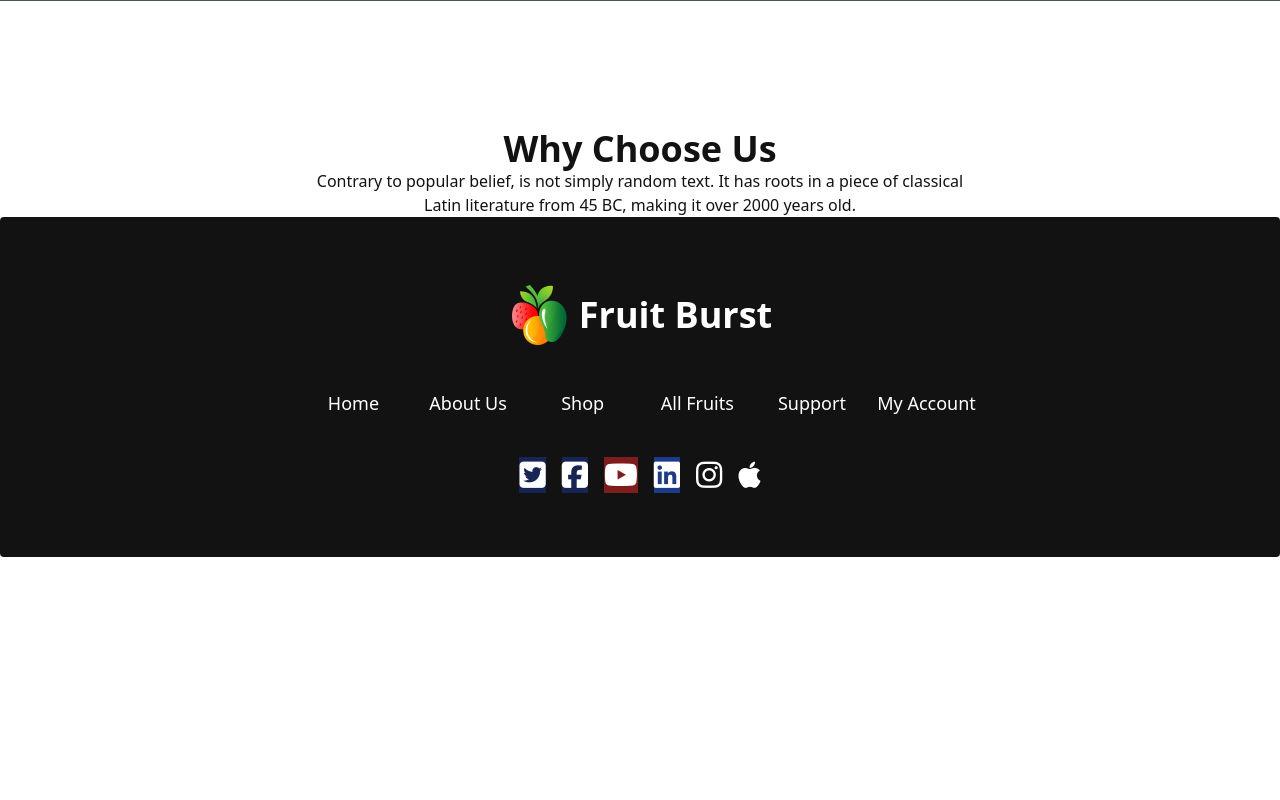
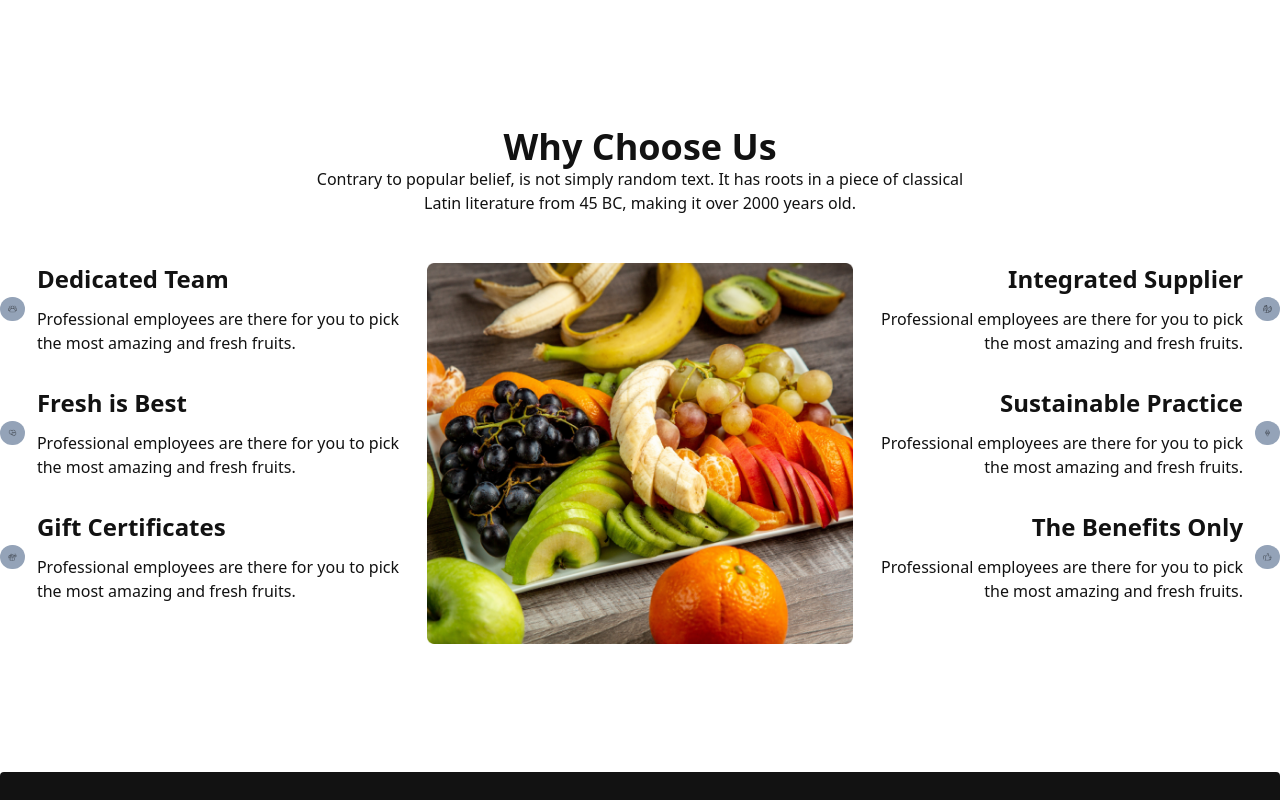
Before and after one commit to SAJIB6260/A3-Fruit-Brust, a plain HTML site: page index.html in a window 1280 px wide. Shown: the part 2420-3220 px from the top of the page. Before the commit the page ends 2977 px from the top, so only its background shows below. Drawn offline with nearby package versions, Linux system fonts and the light colour scheme; grey boxes are pictures that could not be loaded.

Commit message:
why choose us section done and footer response

```diff
--- a/index.html
+++ b/index.html
@@ -177,9 +177,10 @@
     <!-- deals of the day -->
     <section class="flex lg:justify-between flex-col space-y-8 lg:flex-row mt-20 lg:mt-36 ">
       <div class="lg:w-1/2 space-y-5">
-        <h3 class="text-5xl font-extrabold">Deal of the day</h3>
-        <p class="text-[#121212]">Contrary to popular belief, is not simply random text. It has roots in a piece of classical Latin literature from 45 BC, making it over 2000 years old.</p>
+        <h3 class="text-5xl font-extrabold text-center lg:text-left">Deal of the day</h3>
+        <p class="text-[#121212] text-center lg:text-left">Contrary to popular belief, is not simply random text. It has roots in a piece of classical Latin literature from 45 BC, making it over 2000 years old.</p>
       </div>
+       <div class="justify-center">
         <div class="grid grid-flow-col gap-5 text-center auto-cols-max">
           <div class="flex flex-col">
             <span class="countdown font-mono text-5xl">
@@ -206,13 +207,14 @@
             sec
           </div>
       </div>
+       </div>
     </section>
 
     <!-- fruit chart box -->
     <section>
       <!-- chart-1 -->
       <div class="grid grid-cols-1 md:grid-cols-2 lg:grid-cols-4 gap-6 mt-12">
-      <div class="card items-center bg-[#FFFFFF] border border-[#121212] rounded-lg">
+      <div class="card items-center bg-[#FFFFFF] shadow-md rounded-xl">
         <figure class="px-10 pt-10">
           <img src="images/fruit6.png" alt="Apples" class="rounded-xl" />
         </figure>
@@ -272,7 +274,7 @@
       </div>
       <!-- chart-2 -->
 
-      <div class="card items-center bg-[#FFFFFF] border border-[#121212] rounded-lg">
+      <div class="card items-center bg-[#FFFFFF] shadow-md rounded-xl">
         <figure class="px-10 pt-10">
           <img src="images/fruit7.png" alt="Orange" class="rounded-xl" />
         </figure>
@@ -332,7 +334,7 @@
       </div>
       <!-- chart-3 -->
 
-      <div class="card items-center bg-[#FFFFFF] border border-[#121212] rounded-lg">
+      <div class="card items-center bg-[#FFFFFF] shadow-md rounded-xl">
         <figure class="px-10 pt-10">
           <img src="images/fruit8.png" alt="Red Dragon" class="rounded-xl" />
         </figure>
@@ -390,9 +392,10 @@
           </div>
         </div>
       </div>
+
       <!-- chart-4 -->
 
-      <div class="card items-center bg-[#FFFFFF] border border-[#121212] rounded-lg">
+      <div class="card items-center bg-[#FFFFFF] shadow-md rounded-xl">
         <figure class="px-10 pt-10">
           <img src="images/fruit9.png" alt="Banana" class="rounded-xl" />
         </figure>
@@ -443,7 +446,6 @@
                     <!-- if there is a button in form, it will close the modal -->
                     <button class="bg-white border border-[#F85559] px-6 lg:px-8 py-3 lg:py-5 text-xl font-bold rounded-xl text-[#F85559]">Close</button>
                     <button class="bg-[#F85559] px-6 lg:px-8 py-3 lg:py-5 text-xl font-bold rounded-xl text-white">Buy Now</button>
-
                   </div>
                 </form>
               </dialog>
@@ -544,21 +546,96 @@
 
 
     <!-- why choose US -->
-    <section class="lg:mt-32 text-center">
+    <section class="mt-16 lg:mt-32 text-center">
       <h2 class="text-4xl font-bold text-[#121212]">Why Choose Us</h2>
-      <p class="text-[#121212]">Contrary to popular belief, is not simply random text. It has roots in a piece of classical <br> Latin literature from 45 BC, making it over 2000 years old.</p>
-      <div>
-
-      </div>
+      <p class="text-[#121212] mb-12">Contrary to popular belief, is not simply random text. It has roots in a piece of classical <br> Latin literature from 45 BC, making it over 2000 years old.</p>
+      <div class="grid grid-cols-1 lg:grid-cols-3">
+        <!-- left part -->
+        <div class="space-y-8">
+          <div class="lg:flex justify-start items-center gap-3">
+            <div class="">
+              <img src="images/group 1.png" alt="" class="p-2 rounded-full bg-slate-400">
+            </div>
+            <div class="text-left space-y-3">
+              <h4 class="text-2xl font-bold text-[#121212]">Dedicated Team</h4>
+              <p class="text-base font-medium text-[#121212]">
+                Professional employees are there for you to pick the most amazing and fresh fruits.
+              </p>
+            </div>
+          </div>
+          <div class="lg:flex justify-start items-center gap-3">
+            <div class="">
+              <img src="images/love 1.png" alt="" class="p-4 lg:p-2 rounded-full bg-slate-400">
+            </div>
+            <div class="text-left space-y-3">
+              <h4 class="text-2xl font-bold text-[#121212]">Fresh is Best</h4>
+              <p class="text-base font-medium text-[#121212]">
+                Professional employees are there for you to pick the most amazing and fresh fruits.
+              </p>
+            </div>
+          </div>
+          <div class="lg:flex justify-start items-center gap-3">
+            <div class="">
+              <img src="images/gift-box 1.png" alt="" class="p-4 lg:p-2 rounded-full bg-slate-400">
+            </div>
+            <div class="text-left space-y-3">
+              <h4 class="text-2xl font-bold text-[#121212]">Gift Certificates</h4>
+              <p class="text-base font-medium text-[#121212]">
+                Professional employees are there for you to pick the most amazing and fresh fruits.
+              </p>
+            </div>
+          </div>
+        </div>
+        <!-- middle part -->
+        <div class="object-cover">
+          <img src="images/whychoose1.png" alt="">
+        </div>
+        <!-- right part -->
+          <div class="space-y-8">
+            <div class="lg:flex flex-row lg:flex-row-reverse justify-start lg:justify-end items-center gap-3">
+              <div class="">
+                <img src="images/fruit 1.png" alt="" class="p-4 lg:p-2 rounded-full bg-slate-400">
+              </div>
+              <div class="text-left lg:text-right space-y-3">
+                <h4 class="text-2xl font-bold text-[#121212]">Integrated Supplier</h4>
+                <p class="text-base font-medium text-[#121212]">
+                  Professional employees are there for you to pick the most amazing and fresh fruits.
+                </p>
+              </div>
+            </div>
+            <div class="lg:flex flex-row lg:flex-row-reverse justify-start lg:justify-end items-center gap-3">
+              <div class="">
+                <img src="images/ice-cream 1.png" alt="" class="p-4 lg:p-2 rounded-full bg-slate-400">
+              </div>
+              <div class="text-left lg:text-right space-y-3">
+                <h4 class="text-2xl font-bold text-[#121212]">Sustainable Practice</h4>
+                <p class="text-base font-medium text-[#121212]">
+                  Professional employees are there for you to pick the most amazing and fresh fruits.
+                </p>
+              </div>
+            </div>
+            <div class="lg:flex flex-row lg:flex-row-reverse  lg:justify-end items-center gap-3">
+              <div class="">
+                <img src="images/like 1.png" alt="" class="p-4 lg:p-2 rounded-full bg-slate-400">
+              </div>
+              <div class="text-left lg:text-right space-y-3">
+                <h4 class="text-2xl font-bold text-[#121212]">The Benefits Only</h4>
+                <p class="text-base font-medium text-[#121212]">
+                  Professional employees are there for you to pick the most amazing and fresh fruits.
+                </p>
+              </div>
+            </div>
+          </div>
+        </div>
     </section>
   </main>
   <!-- footer section start here -->
-  <footer class="footer footer-center grid grid-cols-1 p-12 lg:p-16 bg-[#121212] text-base-content rounded">
-    <div class="flex  lg:justify-center gap-2">
+  <footer class="footer footer-center p-10 lg:p-16 bg-[#121212] text-base-content rounded mt-16 lg:mt-32">
+    <div class="flex lg:justify-center gap-2">
       <img src="images/logo.png" alt="" class="p-2 lg:p-1">
       <h1 class="text-2xl lg:text-4xl text-white font-bold">Fruit Burst</h1>
     </div>
-    <div class="grid grid-cols-2 lg:grid-cols-3 xl:grid-cols-6 gap-4 text-[#FFF] text-lg">
+    <div class="grid grid-cols-2 md:grid-cols-3 lg:grid-cols-6 gap-4 text-[#FFF] text-lg">
       <a href="">Home</a>
       <a href="">About Us</a>
       <a href="">Shop</a>
```
Also changed, not shown: images/fruit 1.png (added), images/gift-box 1.png (added), images/group 1.png (added), images/ice-cream 1.png (added), images/like 1.png (added), images/love 1.png (added), index2.html (added).
